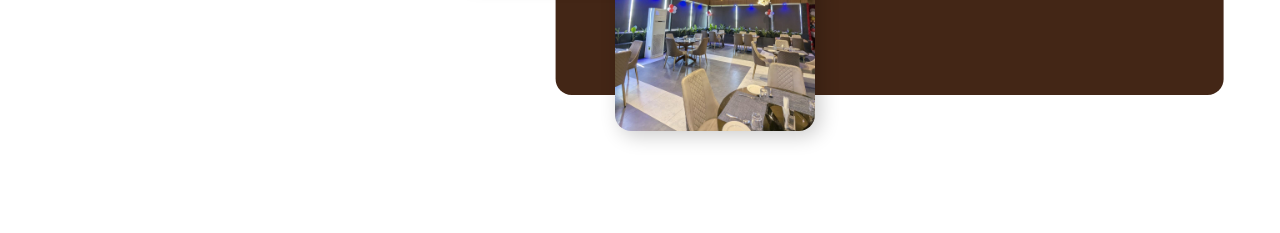
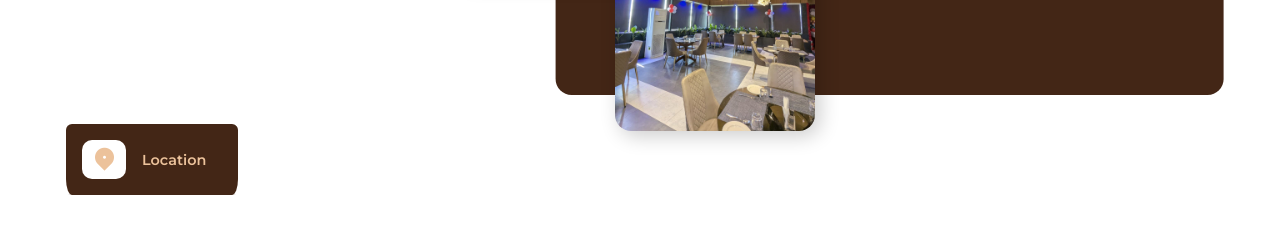
Before and after one commit to asxs7/Solencia-OUTR, a plain HTML site: page events.html in a window 1280 px wide. Shown: the part 493-726 px from the top of the page. Drawn offline with nearby package versions, Linux system fonts and the light colour scheme.

Commit message:
Update events.html

```diff
--- a/events.html
+++ b/events.html
@@ -46,6 +46,14 @@
           </p>
         </div>
     </div>
+          <a href="https://maps.app.goo.gl/Ez55D8YBKGpnEvfb7" target="_blank">
+        <div class="location">
+            <span><i class="ri-map-pin-2-fill"></i></span>
+            Location
+        </div>
+    </a>
+      </div>
+    </div>
 
     <script src="https://unpkg.com/scrollreveal"></script>
     <script src="main.js"></script>
```
